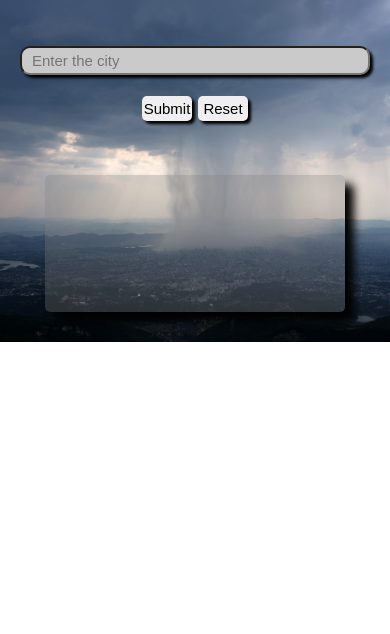
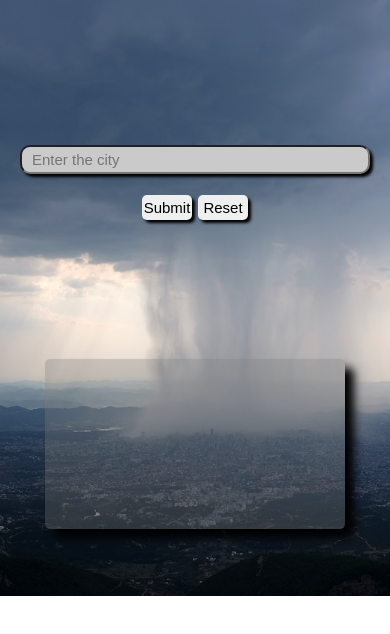
Before and after one commit to riteshsoni123/weather-app, a plain HTML site: page index.html in a window 390 px wide. Drawn offline with Linux system fonts and the light colour scheme.

Commit message:
improved the margins

```diff
--- a/index.html
+++ b/index.html
@@ -166,18 +166,18 @@
         }
         .input{
             margin-bottom: 51px;
-            margin-top: 36px;
+            margin-top: 135px;
         }
         .info{
-            margin-top: 20px;
-            margin-bottom: 30px;
+            margin-top: 136px;
+            margin-bottom: 67px;
             /* border: 2px solid red; */
         }
         #slide{
             width: 300px;
-            height: 137px;
-            padding-top: 5px;
-            font-size: 10px;
+            height: 170px;
+            padding-top: 13px;
+            font-size: 16px;
         }
         #slide img{
             /* size: 5px; */
```
